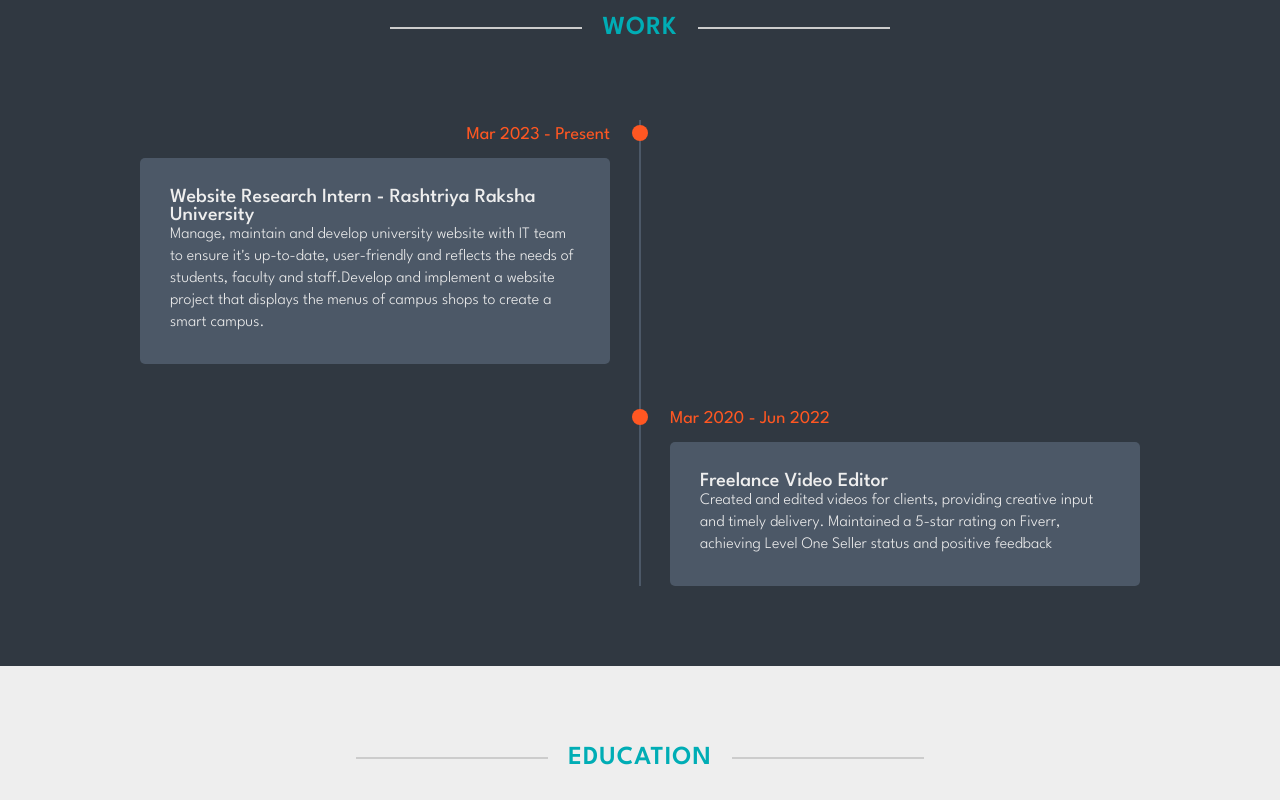
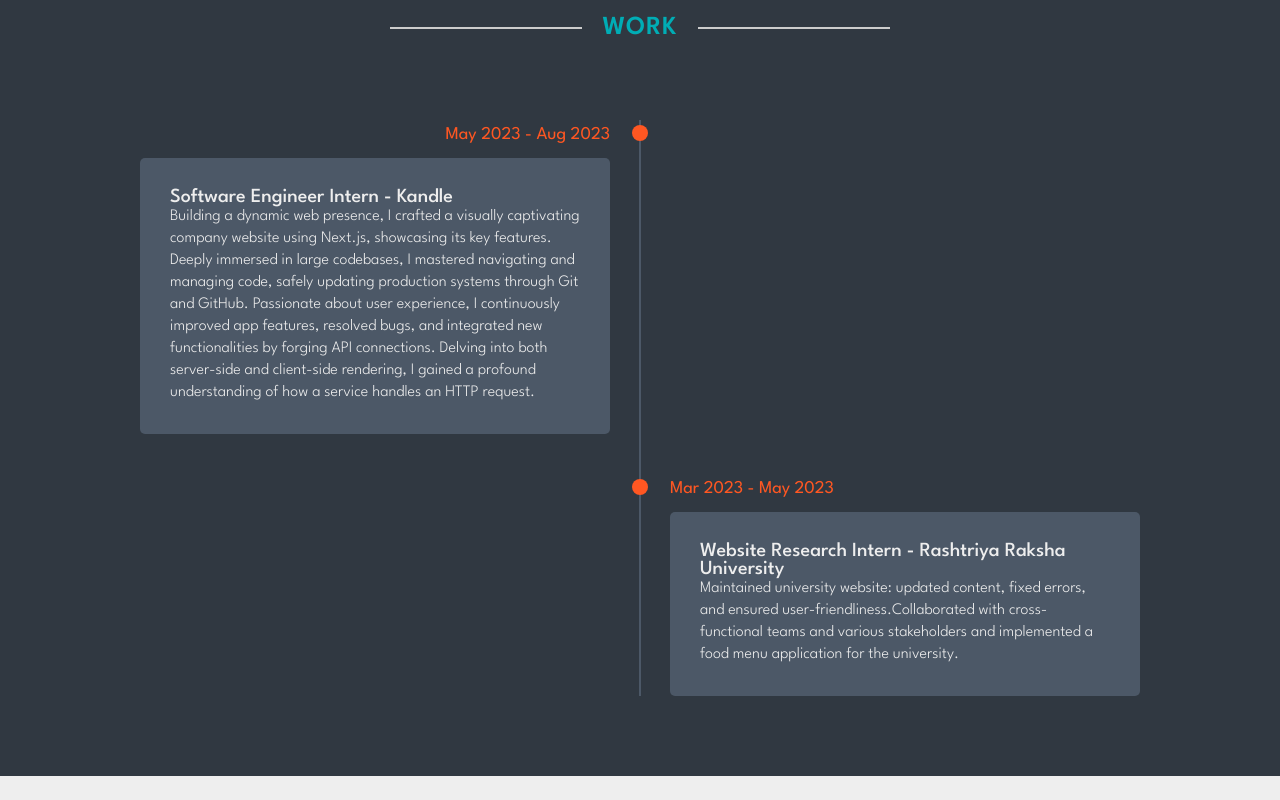
Before and after one commit to developerHet/portfolio-site, a React (Create React App) app: page / in a window 1280 px wide. Shown: the part 1460-2260 px from the top of the page. Built offline with nearby package versions, Linux system fonts and the light colour scheme.

Commit message:
Update work experience

```diff
--- a/src/data.js
+++ b/src/data.js
@@ -1,5 +1,3 @@
-
-
 export const sliderItems = [
   {
     id: 5,
@@ -44,22 +42,28 @@ export const sliderItems = [
   // },
 ];
 
-
 export const timelineItems = [
   {
     id: 1,
-      title: "Website Research Intern - Rashtriya Raksha University",
-      date: "Mar 2023 - Present",
-      link: "https://rru.ac.in/",
-      desc:"Manage, maintain and develop university website with IT team to ensure it's up-to-date, user-friendly and reflects the needs of students, faculty and staff.Develop and implement a website project that displays the menus of campus shops to create a smart campus.",
+    title: "Software Engineer Intern - Kandle",
+    date: "May 2023 - Aug 2023",
+    link: "https://kandle.xyz/",
+    desc: "Building a dynamic web presence, I crafted a visually captivating company website using Next.js, showcasing its key features. Deeply immersed in large codebases, I mastered navigating and managing code, safely updating production systems through Git and GitHub. Passionate about user experience, I continuously improved app features, resolved bugs, and integrated new functionalities by forging API connections. Delving into both server-side and client-side rendering, I gained a profound understanding of how a service handles an HTTP request.",
   },
   {
-      id: 2,
-      title: "Freelance Video Editor",
-      date: "Mar 2020 - Jun 2022",
-      link: "https://www.fiverr.com/users/hetpatel2312",
-      desc:"Created and edited videos for clients, providing creative input and timely delivery. Maintained a 5-star rating on Fiverr, achieving Level One Seller status and positive feedback",
+    id: 1,
+    title: "Website Research Intern - Rashtriya Raksha University",
+    date: "Mar 2023 - May 2023",
+    link: "https://rru.ac.in/",
+    desc: "Maintained university website: updated content, fixed errors, and ensured user-friendliness.Collaborated with cross-functional teams and various stakeholders and implemented a food menu application for the university.",
   },
+  // {
+  //   id: 2,
+  //   title: "Freelance Video Editor",
+  //   date: "Mar 2020 - Jun 2022",
+  //   link: "https://www.fiverr.com/users/hetpatel2312",
+  //   desc:"Created and edited videos for clients, providing creative input and timely delivery. Maintained a 5-star rating on Fiverr, achieving Level One Seller status and positive feedback",
+  // },
   // {
   //   id: 3,
   //   title: "Het Patel 3",
@@ -91,7 +95,8 @@ export const sliderItems = [
     id: 1,
     std: "University",
     year: " 2020-2024",
-      place: "Bachelors of Technology in Computer Science and Engineering from Rashtriya Raksha University.",
+    place:
+      "Bachelors of Technology in Computer Science and Engineering from Rashtriya Raksha University.",
   },
   {
     id: 2,
```
Lines whose indentation alone changed are shown as unchanged.
